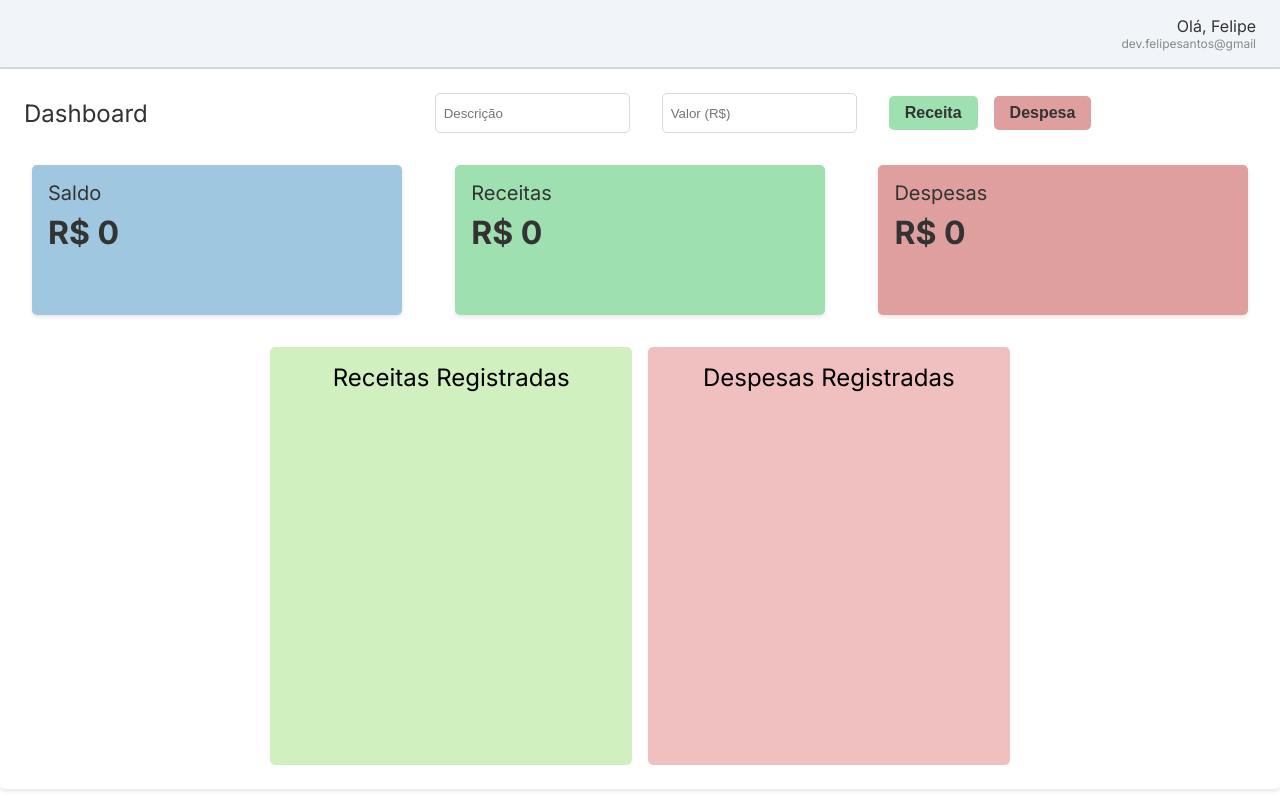
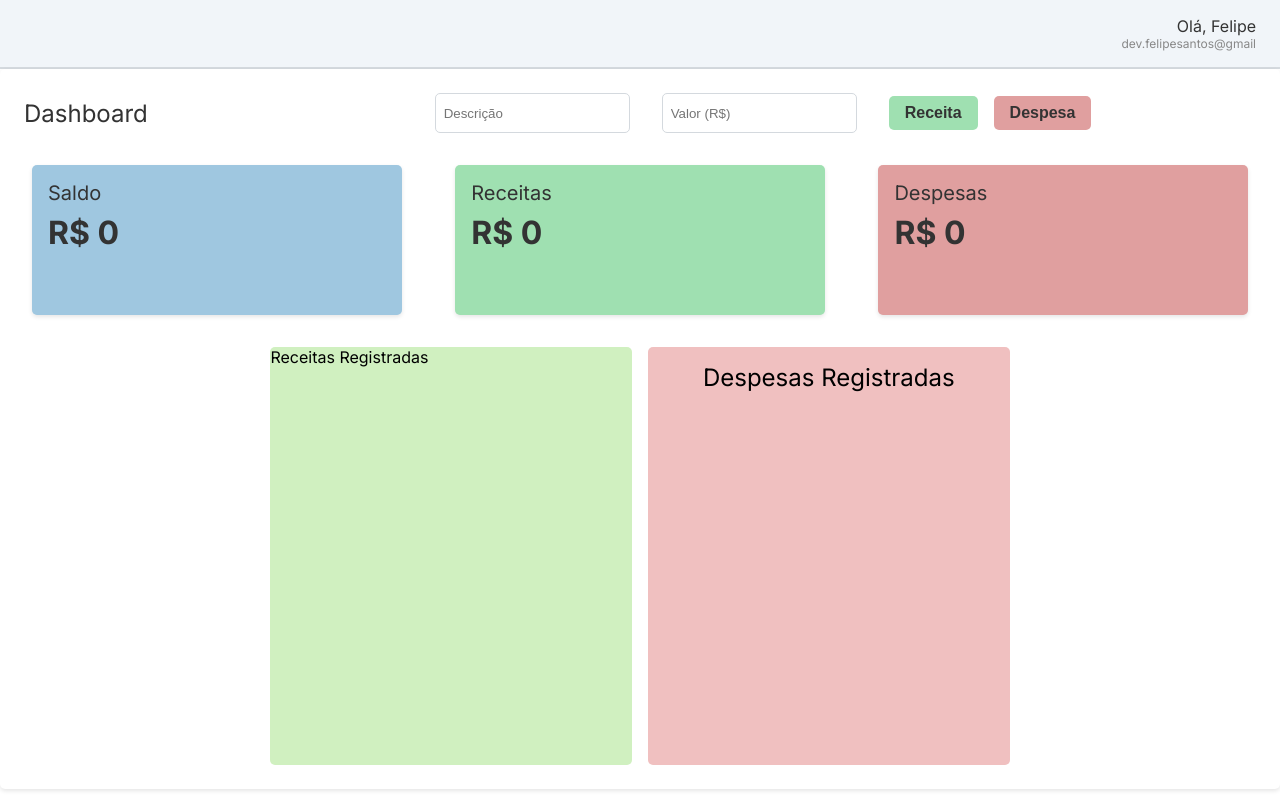
Before and after one commit to FelipeSantos92Dev/react-tds-2023-alunos, a Next.js app: page /finances in a window 1280 px wide. Built offline with nearby package versions, Linux system fonts and the light colour scheme.

Commit message:
feat: create dashlist component

```diff
--- /dev/null
+++ b/app/components/dashlist/DashList.jsx
@@ -0,0 +1,22 @@
+import DashItem from "../dashitem/DashItem"
+import styles from './dashlist.module.css'
+
+const DashList = ({ lista, exclude, edit, tipo, color }) => {
+  const cor = tipo == "Receita" ? "#9fe0b1" : "#e09f9f"
+
+  return (
+    <div className={styles.registros} style={{ backgroundColor: color }}>
+      <p className={styles.registrosreceitastitle}>Receitas Registradas</p>
+      <div className={styles.registrosreceitaslist}>
+        {
+          lista.map(transacao =>
+            transacao.tipo == tipo && (
+              <DashItem transacao={transacao} exclude={exclude} edit={edit} cor={cor} />
+            ))
+        }
+      </div>
+    </div>
+  )
+}
+
+export default DashList
--- /dev/null
+++ b/app/components/dashlist/dashlist.module.css
@@ -0,0 +1,10 @@
+.registros {
+  display: flex;
+  flex-direction: column;
+  gap: 1rem;
+  width: 100%;
+  height: 100%;
+  overflow-y: auto; /* Adicionei scroll para o conteúdo */
+  border-radius: 5px;
+  padding-bottom: 1rem;
+}
--- a/app/finances/page.jsx
+++ b/app/finances/page.jsx
@@ -7,6 +7,7 @@ import ListaTransacao from '@/models/ListaTransacao'
 import DashCard from '../components/dashcard/DashCard'
 import DashButton from '../components/dashbutton/DashButton'
 import DashItem from '../components/dashitem/DashItem'
+import DashList from '../components/dashlist/DashList'
 
 const listaTransacao = new ListaTransacao()
 
@@ -120,17 +121,7 @@ function Finances() {
         </div>
 
         <div className={styles.registros}>
-          <div className={styles.registrosreceitas}>
-            <p className={styles.registrosreceitastitle}>Receitas Registradas</p>
-            <div className={styles.registrosreceitaslist}>
-              {
-                lista.map(transacao =>
-                  transacao.tipo == "Receita" && (
-                    <DashItem transacao={transacao} exclude={exclude} edit={edit} cor={"#9fe0b1"} />
-                  ))
-              }
-            </div>
-          </div>
+          <DashList lista={lista} exclude={exclude} edit={edit} tipo={"Receita"} color={"#d0f0c0"} />
 
           <div className={styles.registrosdespesas}>
             <p className={styles.registrosdespesastitle}>Despesas Registradas</p>
```
